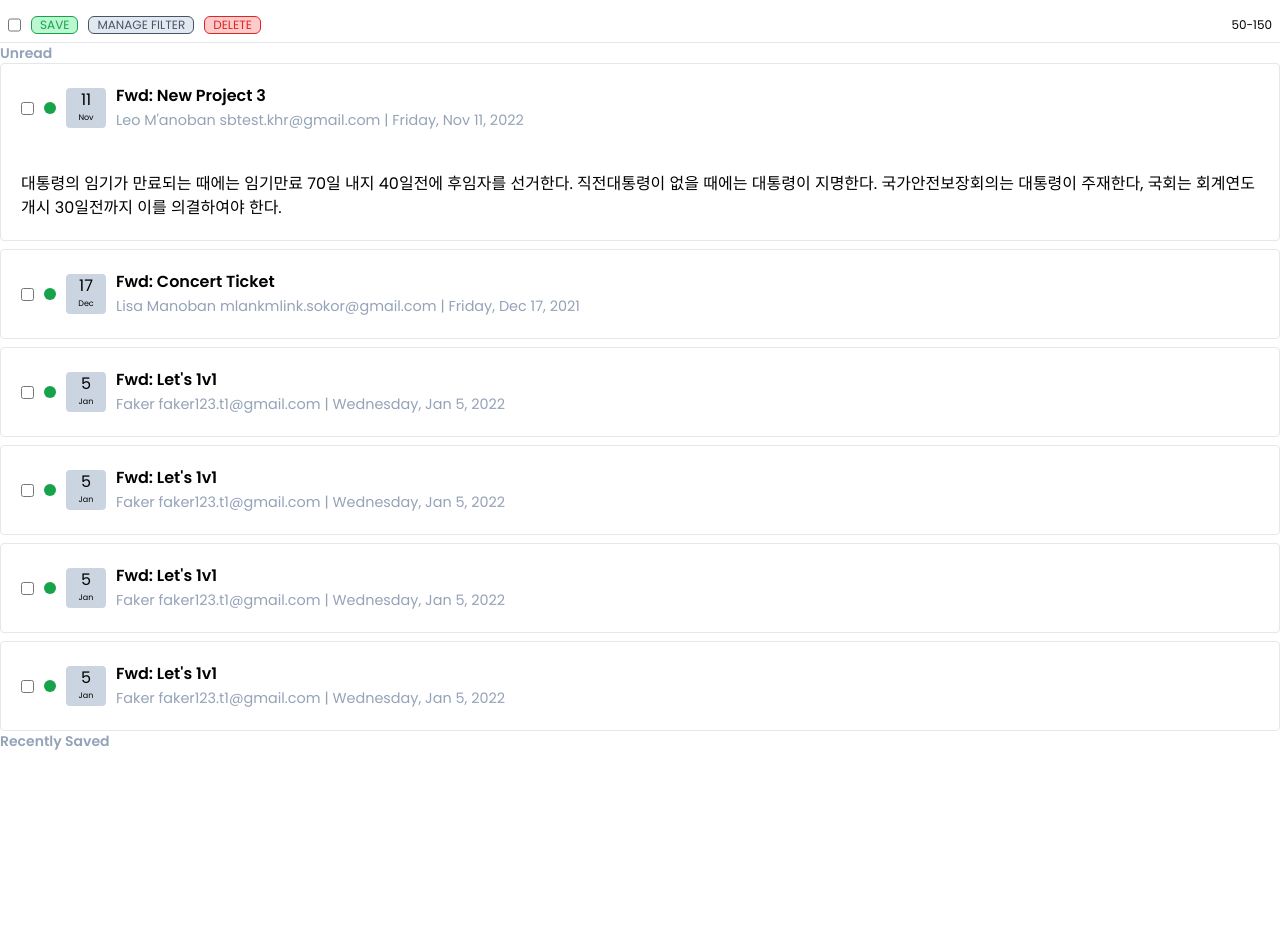
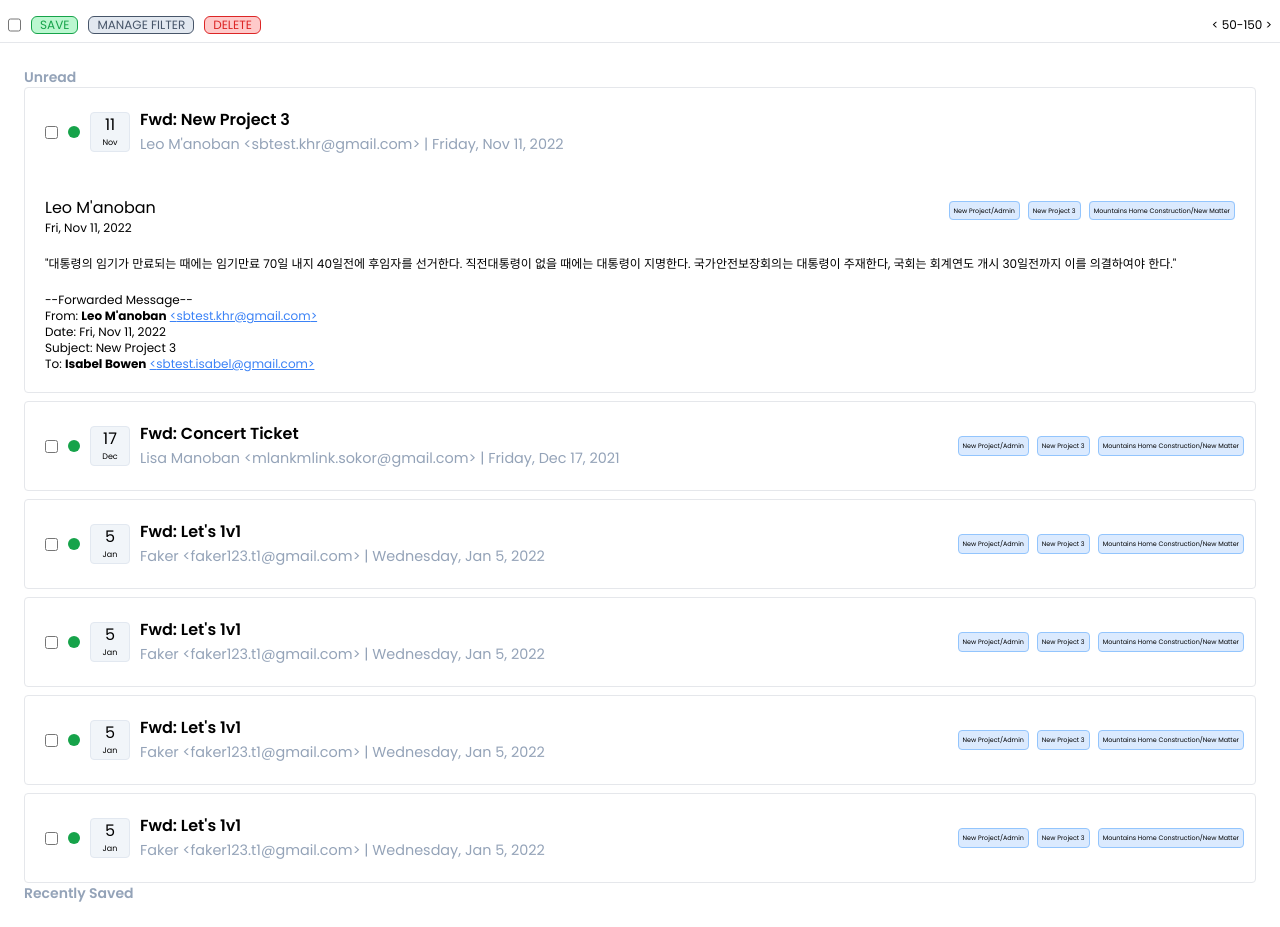
Before and after one commit to nickelzon/email-ui-functional-responsive, a React (Vite) app: page / in a window 1280 px wide. Both pictures are taken after a click on the element 640 px from the left and 108 px from the top of the page. Before the commit the page ends 800 px from the top, so only its background shows below. Built offline with nearby package versions, Linux system fonts and the light colour scheme.

Commit message:
fixed layout, added fwdtemplate

```diff
--- a/src/Components/Body.jsx
+++ b/src/Components/Body.jsx
@@ -1,9 +1,10 @@
 import Subject from "./Subject";
 import Datebox from "./Datebox";
+import FwdTemplate from "./FwdTemplate";
 
 const Body = ({ unreads, setChecks, expandContent }) => {
   return (
-    <div className="font-poppins border-red-600">
+    <div className="font-poppins border-red-600 p-6">
       <h1 className="font-semibold text-slate-400 text-sm">Unread</h1>
       <div className="flex flex-col">
         {unreads.map((item, index) =>
@@ -35,14 +36,58 @@ const Body = ({ unreads, setChecks, expandContent }) => {
                 <div className="child">
                   <Subject emails={item} />
                 </div>
+                <div
+                  className={`hidden ${
+                    item.expanded && !item.checked
+                      ? "sm:hidden"
+                      : "sm:flex absolute right-9"
+                  }`}
+                >
+                  {item.tags.map((items, index) => (
+                    <span
+                      key={index}
+                      className={`text-[0.4rem] hidden sm:flex ${
+                        index === item.tags.length - 1 ? "mr-0" : "mr-2"
+                      } bg-blue-100 rounded p-1 border-[1px] border-blue-300`}
+                    >
+                      {items}
+                    </span>
+                  ))}
+                </div>
               </div>
 
               <div
                 className={`${
                   item.expanded && !item.checked ? "flex" : "hidden"
-                } p-5`}
+                } p-5 flex-col`}
               >
-                <span>{item.content}</span>
+                <div className="mb-5 flex justify-between">
+                  <div className="">
+                    <h1>{item.sender.name}</h1>
+                    <h3 className="text-xs">
+                      {item.date.toLocaleString("en-US", {
+                        weekday: "short",
+                        year: "numeric",
+                        month: "short",
+                        day: "numeric",
+                      })}
+                    </h3>
+                  </div>
+                  <div className="hidden sm:block">
+                    {item.tags.map((items, index) => (
+                      <span
+                        key={index}
+                        className={`text-[0.4rem]   ${
+                          index === item.tags.length - 1 ? "mr-0" : "mr-2"
+                        } bg-blue-100 rounded p-1 border-[1px] border-blue-300`}
+                      >
+                        {items}
+                      </span>
+                    ))}
+                  </div>
+                </div>
+                <span className="text-xs">"{item.content}"</span>
+                <FwdTemplate footer={item} />
               </div>
             </div>
           ) : (
@@ -83,8 +128,36 @@ const Body = ({ unreads, setChecks, expandContent }) => {
                 </div>
               </div>
               <hr></hr>
-              <div className={`${item.expanded ? "flex" : "hidden"} p-5`}>
-                <span>{item.content}</span>
+              <div
+                className={`${item.expanded ? "flex" : "hidden"} p-5 flex-col`}
+              >
+                <div className="mb-5 flex justify-between">
+                  <div className="">
+                    <h1>{item.sender.name}</h1>
+                    <h3 className="text-xs">
+                      {item.date.toLocaleString("en-US", {
+                        weekday: "short",
+                        year: "numeric",
+                        month: "short",
+                        day: "numeric",
+                      })}
+                    </h3>
+                  </div>
+                  <div className="hidden sm:block">
+                    {item.tags.map((items, index) => (
+                      <span
+                        key={index}
+                        className={`text-[0.4rem]   ${
+                          index === item.tags.length - 1 ? "mr-0" : "mr-2"
+                        } bg-blue-100 rounded p-1 border-[1px] border-blue-300`}
+                      >
+                        {items}
+                      </span>
+                    ))}
+                  </div>
+                </div>
+                <span className="text-xs">{item.content}</span>
+                <FwdTemplate footer={item} />
               </div>
             </div>
           ) : (
--- a/src/Components/Datebox.jsx
+++ b/src/Components/Datebox.jsx
@@ -1,6 +1,6 @@
 const Datebox = ({ dates }) => {
   return (
-    <div className="w-[40px] h-[40px] bg-slate-300 rounded">
+    <div className="w-[40px] h-[40px] bg-slate-100 border-slate-200 border-[1px] rounded">
       <div className="flex flex-col text-center">
         <span className="text-ss">
           {dates.date.toLocaleString("en-US", { day: "numeric" })}
--- a/src/Components/Header.jsx
+++ b/src/Components/Header.jsx
@@ -26,7 +26,7 @@ const Header = ({ saveButton, deleteButton }) => {
             DELETE
           </button>
         </div>
-        <h1 className="font-poppins text-xs"> 50-150 </h1>
+        <h1 className="font-poppins text-xs befter"> 50-150 </h1>
       </div>
     </div>
   );
--- a/src/Components/Subject.jsx
+++ b/src/Components/Subject.jsx
@@ -5,8 +5,9 @@ const Subject = ({ emails }) => {
         <span className="font-semibold">Fwd: {emails.subject}</span>
       </div>
       <div className="block">
-        <span className="text-slate-400 text-[0.9rem]">
-          {emails.sender.name} {emails.sender.email} |{" "}
+        <span className="text-slate-400 text-[0.7rem] sm:text-[0.9rem]">
+          {emails.sender.name}{" "}
+          <span className="befter">{emails.sender.email}</span> |{" "}
           {emails.date.toLocaleString("en-US", {
             weekday: "long",
             year: "numeric",
```
